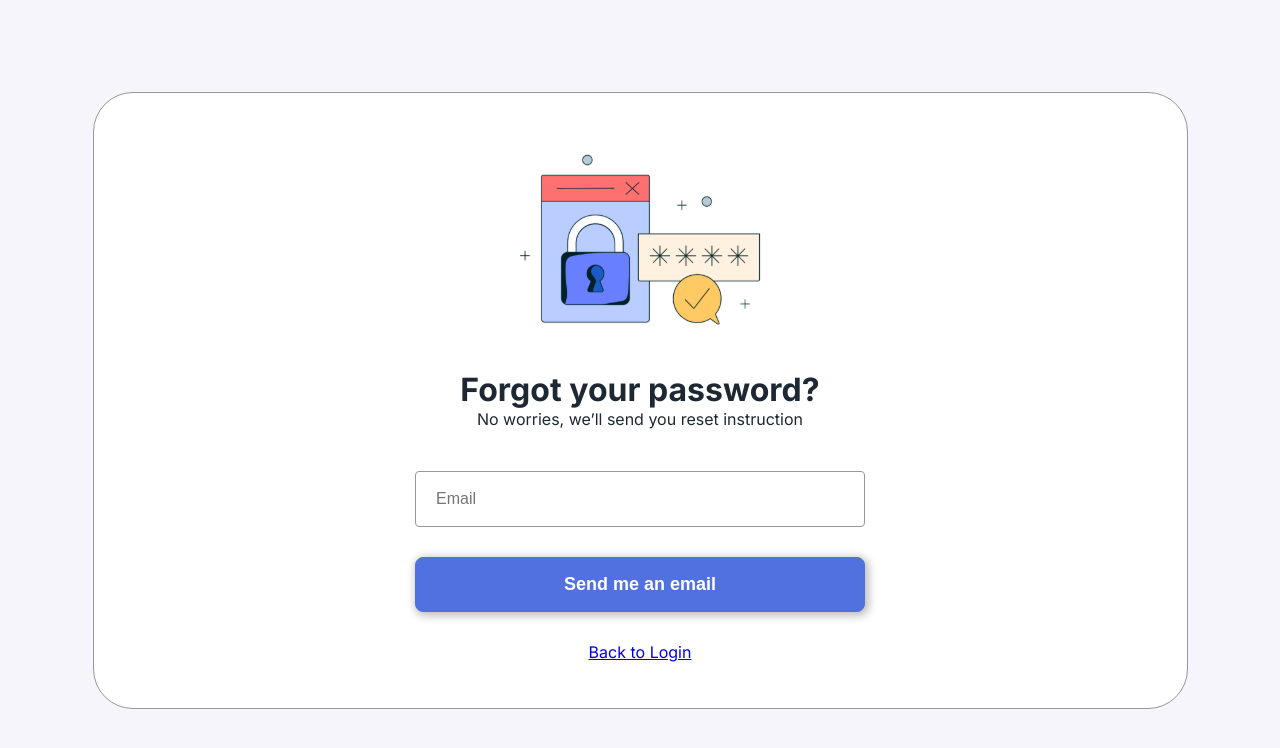
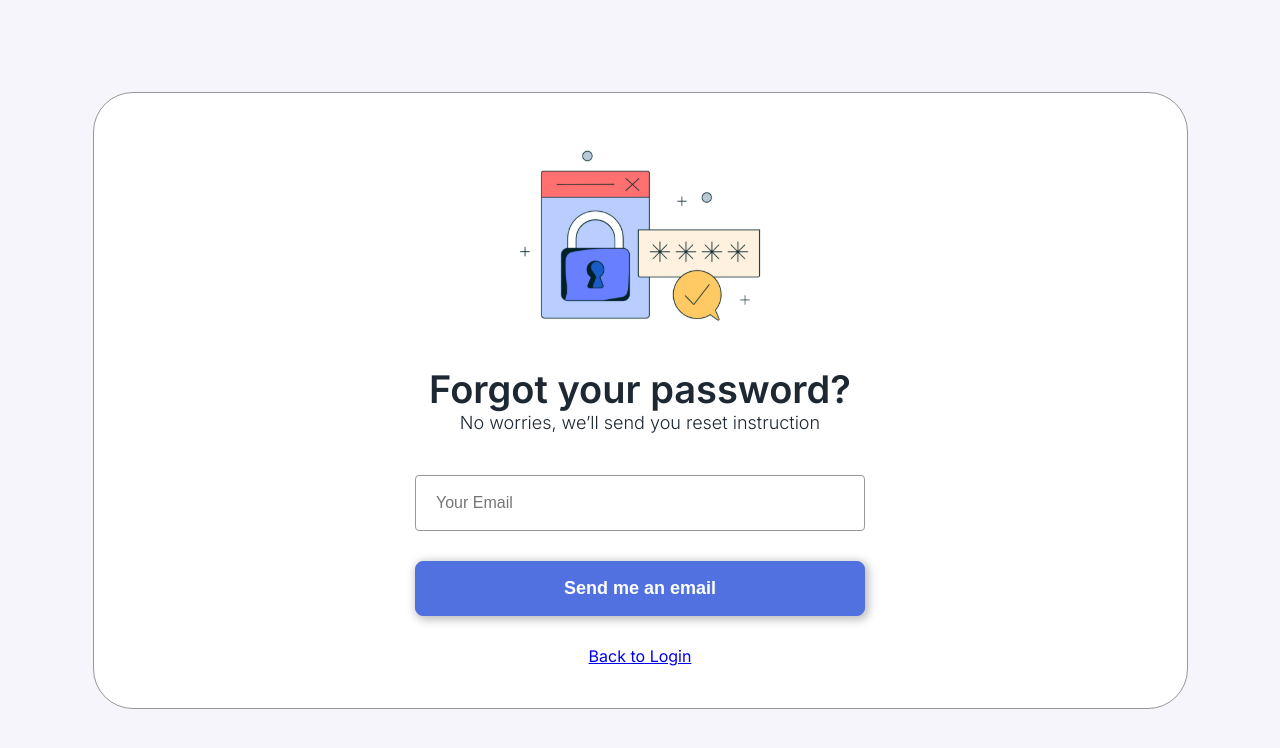
Before and after one commit to Sapeiidw/TugasAkhir, a Next.js app: page /auth/forgot-password in a window 1280 px wide. Shown: the top 748 px of the page. Built offline with nearby package versions, Linux system fonts and the light colour scheme.

Commit message:
merapikan halaman forgot password

```diff
--- a/pages/auth/forgot-password.tsx
+++ b/pages/auth/forgot-password.tsx
@@ -2,7 +2,6 @@ import Image from 'next/image'
 import Link from 'next/link'
 import React from 'react'
 import { Button, Input } from '../../components'
-import Form from '../../components/Forms/Form'
 import style from '../../styles/Auth.module.css'
 
 type Props = {}
@@ -15,12 +14,12 @@ const ForgotPassword: React.FC<Props> = (props) => {
                     <div className={style.img}>
                         <Image src="/images/Currency Crush Security.svg" layout='fill' />
                     </div>
-                    <div className="text">
-                        <h1 className='title'>Forgot your password?</h1>
-                        <p className='subtitle'>No worries, we’ll send you reset instruction</p>
+                    <div className={style.forgotPasswordText}>
+                        <h1 className={style.forgotPasswordTitle}>Forgot your password?</h1>
+                        <p className={style.forgotPasswordSubtitle}>No worries, we’ll send you reset instruction</p>
                     </div>
                     <form action="" className={style.forgotPasswordForm}>
-                        <Input type='text' name='email' placeholder='Email' />
+                        <Input type='text' name='email' placeholder='Your Email' />
                         <Button type="btn-primary" text="Send me an email" />
                     </form>
                     <Link href="/auth/signin"><a>Back to Login</a></Link>
--- a/styles/Auth.module.css
+++ b/styles/Auth.module.css
@@ -147,6 +147,14 @@
   height: 201px;
   position: relative;
 }
+.forgotPasswordTitle {
+  font-size: 38px;
+  font-weight: 600;
+}
+.forgotPasswordSubtitle {
+  font-size: 18px;
+  font-weight: 300;
+}
 .forgotPasswordForm {
   width: 450px;
   display: flex;
```
